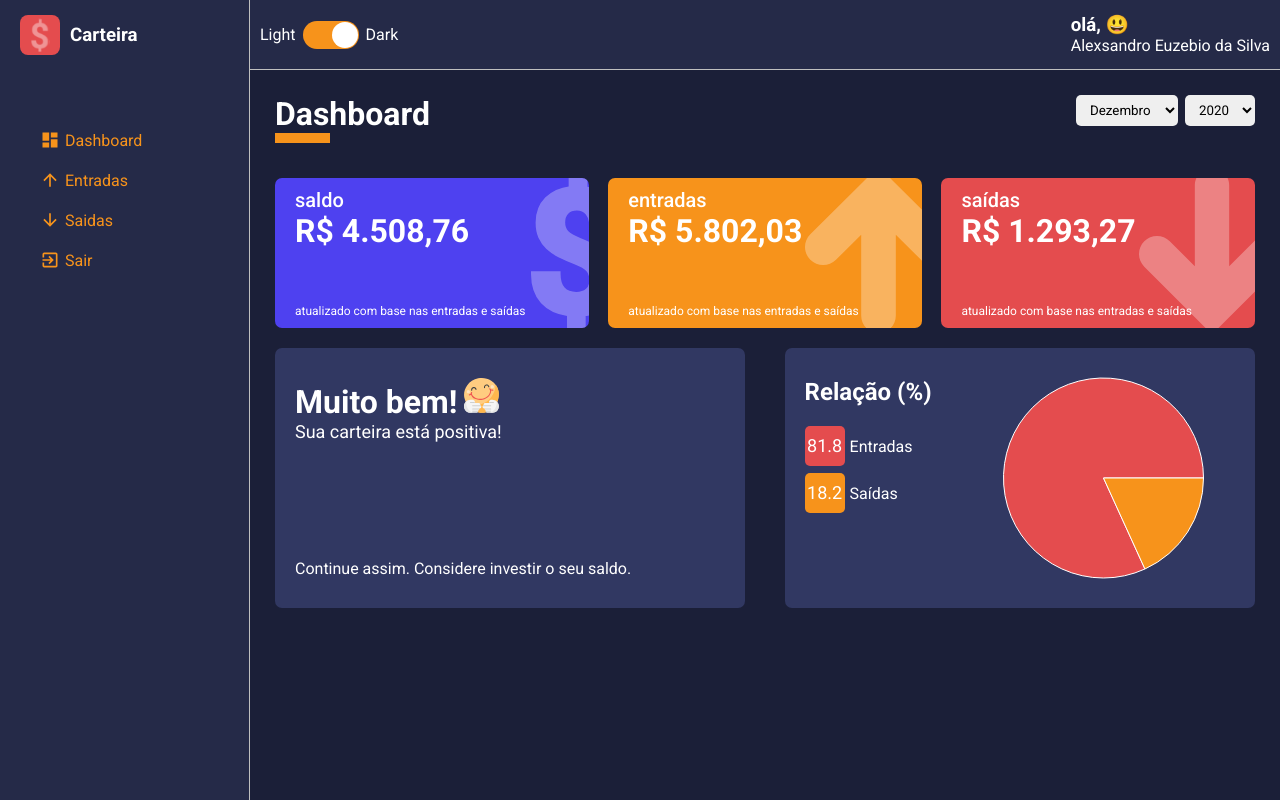
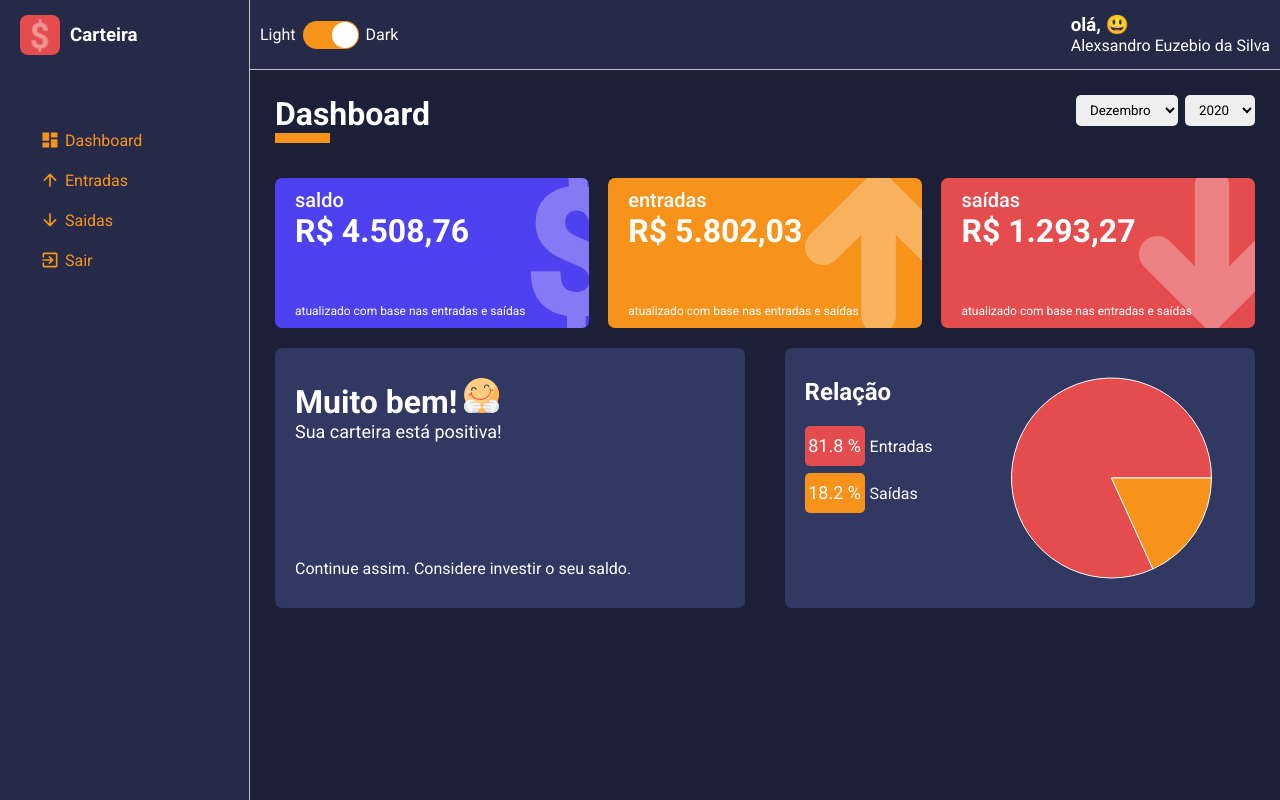
Before and after one commit to AlexsandroProjetosOficial/carteira, a React (Create React App) app: page /dashboard in a window 1280 px wide. Built offline with nearby package versions, Linux system fonts and the light colour scheme.

Commit message:
Formantando as legendas para porcentagem.

```diff
--- a/src/components/PieChartBox/index.tsx
+++ b/src/components/PieChartBox/index.tsx
@@ -25,12 +25,12 @@ interface IPieChartProps {
 const PieChartBox: React.FC<IPieChartProps> = ({ data }) => (
     <Container>
         <SideLeft>
-            <h2>Relação (%)</h2>
+            <h2>Relação</h2>
             <LegendContainer>
                 {
                     data.map((indicator) => (
                         <Legend key={indicator.name} color={indicator.color}>
-                            <div>{indicator.percent}</div>
+                            <div>{indicator.percent} %</div>
                             <span>{indicator.name}</span>
                         </Legend>
                     ))
--- a/src/components/PieChartBox/styles.ts
+++ b/src/components/PieChartBox/styles.ts
@@ -49,7 +49,7 @@ export const Legend = styled.li<ILegendProps>`
 
     > div {
         background-color: ${props => props.color};
-        width: 40px;
+        width: 60px;
         height: 40px;
         border-radius: 5px;
         font-size: 18px;
```
Also changed, not shown: 1 other file (tests, documents, lock files or other folders).
